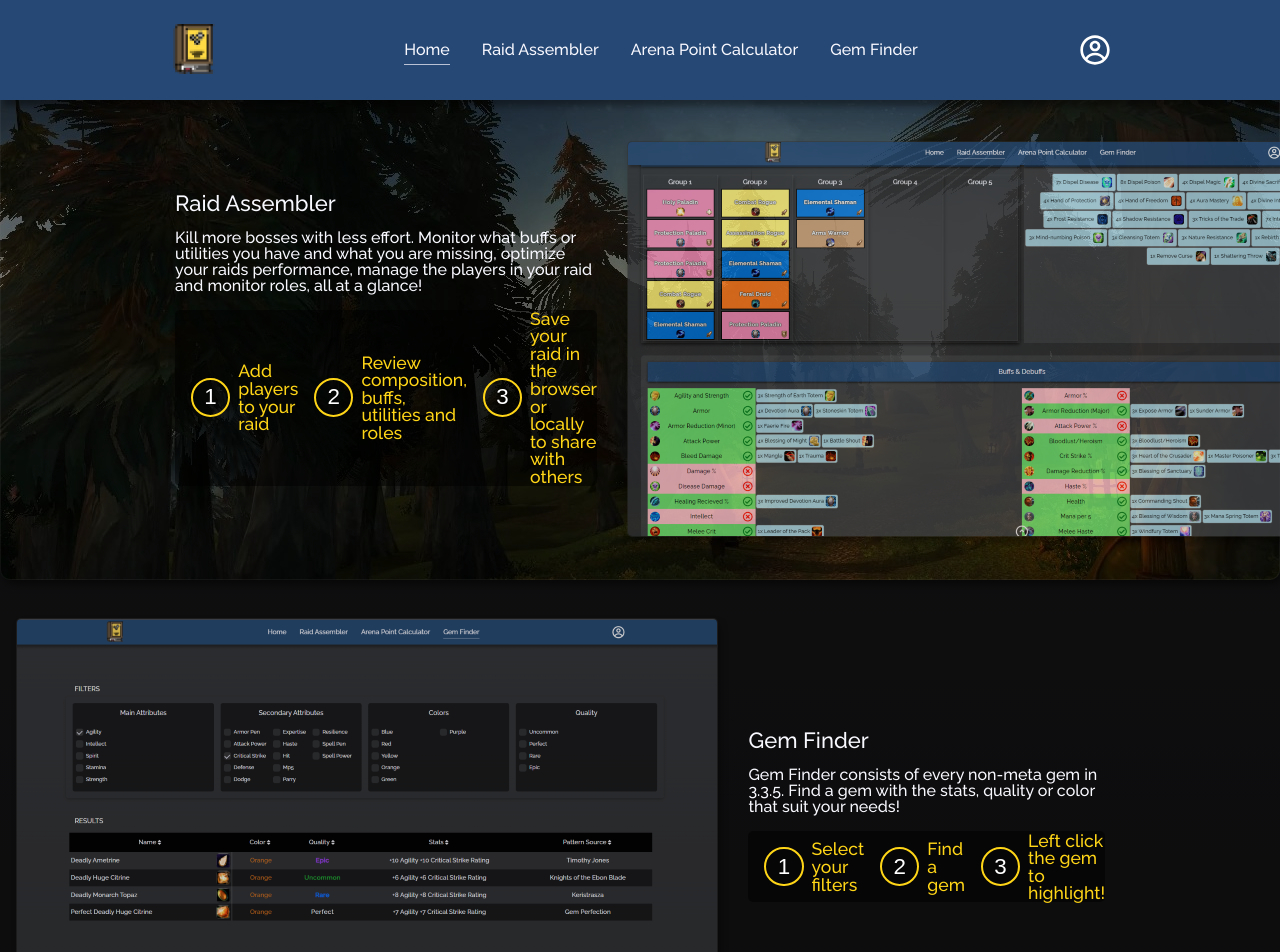
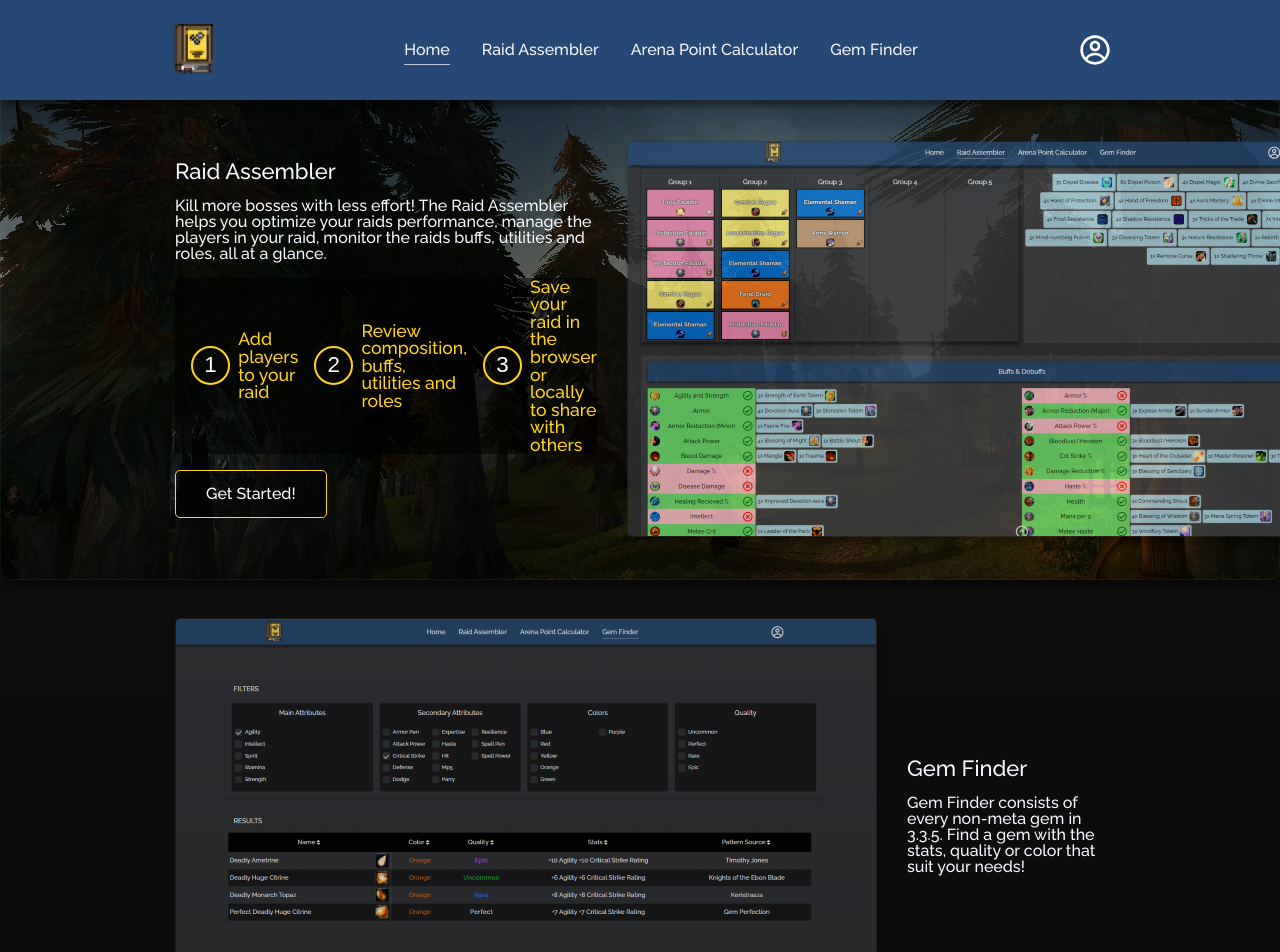
Before and after one commit to MarcusMohns/Codex-Online, a React (Create React App) app: page /home in a window 1280 px wide. Shown: the top 952 px of the page. Built offline with nearby package versions, Linux system fonts and the light colour scheme.

Commit message:
+ button to raid assembler

```diff
--- a/src/components/styles/HomeStyled.js
+++ b/src/components/styles/HomeStyled.js
@@ -110,6 +110,22 @@ export const PagePreviewText = styled.div`
     color: white;
     border: 2px solid ${COLORS.goldHighlight};
   }
+
+  .link-button {
+    display: inline-block;
+    background: ${COLORS.fadedBlack};
+    border-radius: 5px;
+    font-size: 16px;
+    color: #fff;
+    padding: 15px 30px;
+    border: 1px solid ${COLORS.goldHighlight};
+    cursor: pointer;
+    margin-top: 1rem;
+    text-decoration: none;
+    &:hover {
+      background: ${COLORS.fadedPrimary};
+    }
+  }
 `;
 
 export const PagePreviewHeader = styled.h2`
--- a/src/pages/home.js
+++ b/src/pages/home.js
@@ -35,9 +35,9 @@ const Home = () => {
       <PagePreviewContainer>
         <PagePreviewText>
           <PagePreviewHeader>Raid Assembler</PagePreviewHeader>
-          Kill more bosses with less effort. Monitor what buffs or utilities you
-          have and what you are missing, optimize your raids performance, manage
-          the players in your raid and monitor roles, all at a glance!
+          Kill more bosses with less effort! The Raid Assembler helps you
+          optimize your raids performance, manage the players in your raid,
+          monitor the raids buffs, utilities and roles, all at a glance.
           <div className="step-container">
             <span className="step-number">1</span>
             Add players to your raid
@@ -46,6 +46,9 @@ const Home = () => {
             <span className="step-number">3</span>
             Save your raid in the browser or locally to share with others
           </div>
+          <a href="/raidassembler" className="link-button">
+            Get Started!
+          </a>
         </PagePreviewText>
         {raidAssemblerImage}
       </PagePreviewContainer>
@@ -54,14 +57,6 @@ const Home = () => {
           <PagePreviewHeader>Gem Finder</PagePreviewHeader>
           Gem Finder consists of every non-meta gem in 3.3.5. Find a gem with
           the stats, quality or color that suit your needs!
-          <div className="step-container">
-            <span className="step-number">1</span>
-            Select your filters
-            <span className="step-number">2</span>
-            Find a gem
-            <span className="step-number">3</span>
-            Left click the gem to highlight!
-          </div>
         </PagePreviewText>
         {gemFinderImage}
       </PagePreviewContainer>
```
